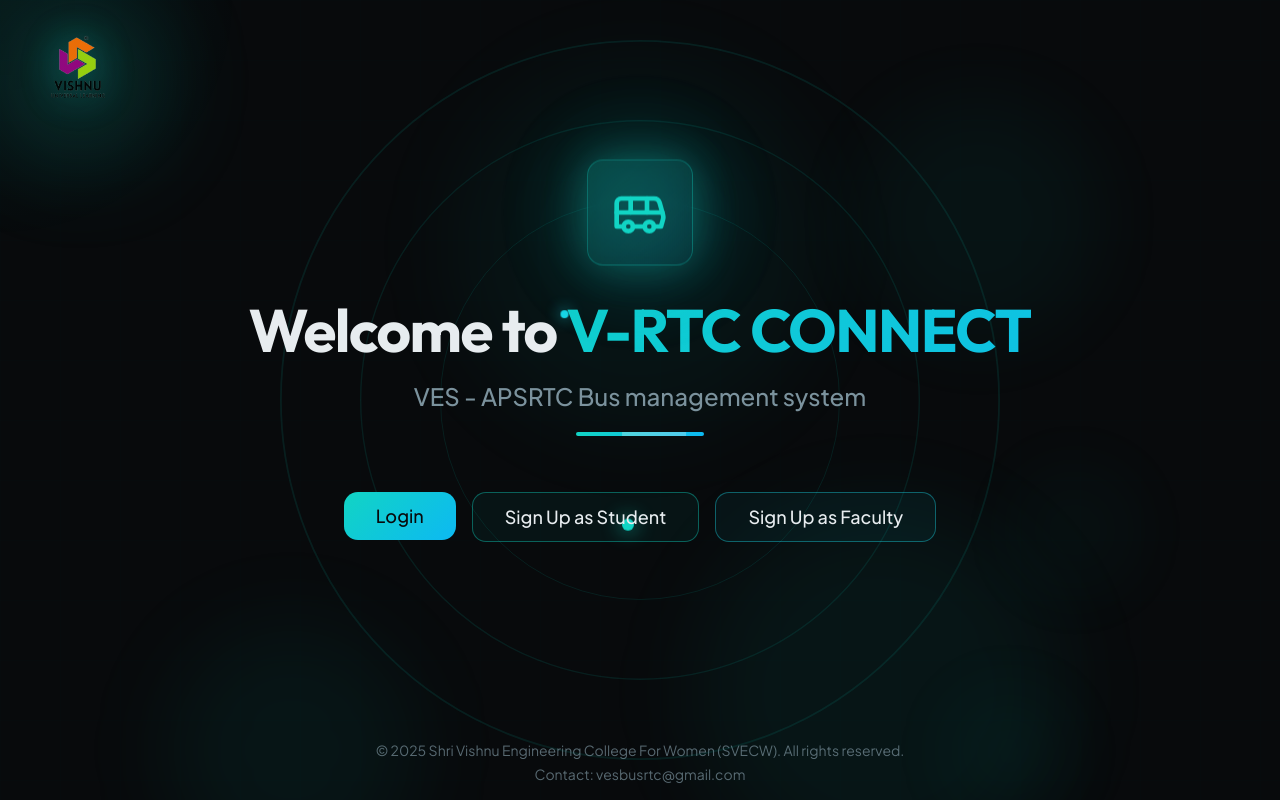
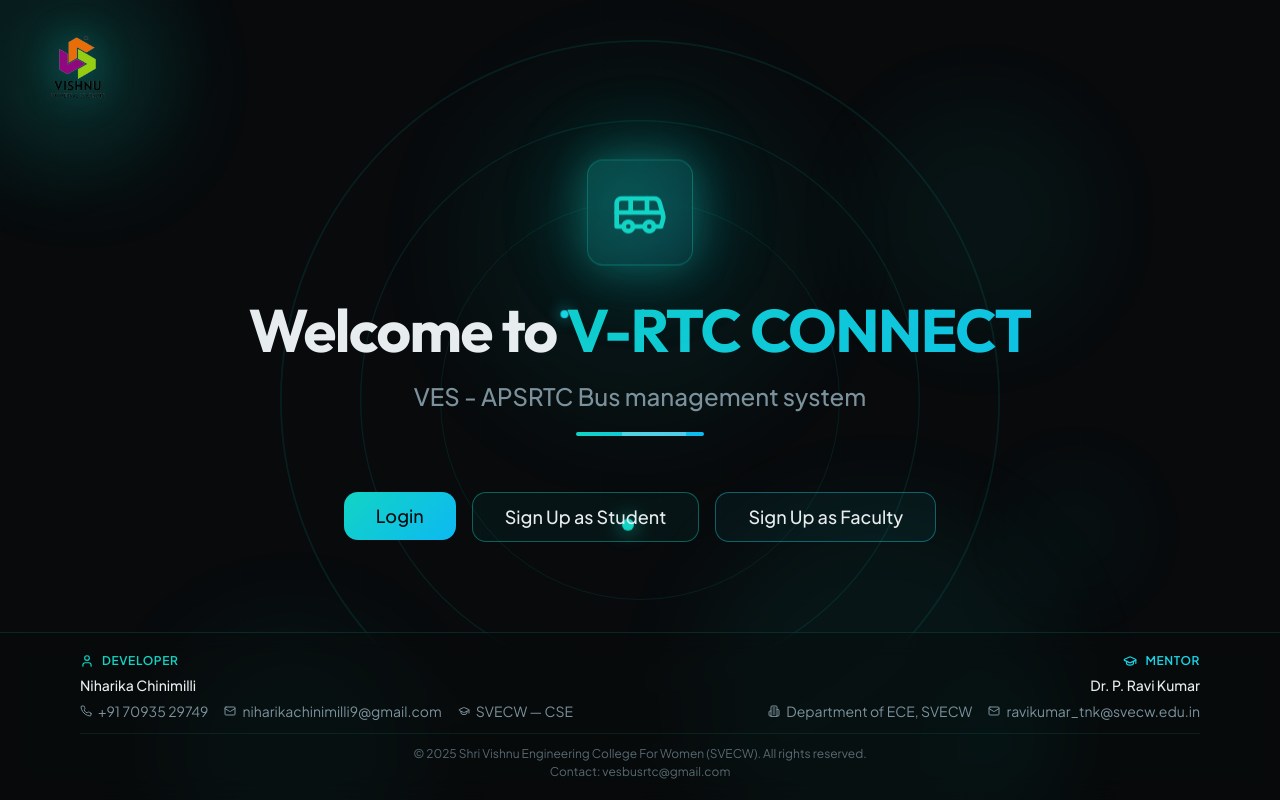
Before and after one commit to niharika9nx/v-rtc-connect-ded0bfcf, a React (Vite) app: page / in a window 1280 px wide. Built offline with nearby package versions, Linux system fonts and the light colour scheme; the HTML template or start-up script is replaced by a standard one.

Commit message:
Changes
Co-authored-by: niharika9nx <253202808+niharika9nx@users.noreply.github.com>

```diff
--- a/src/pages/Index.tsx
+++ b/src/pages/Index.tsx
@@ -1,6 +1,6 @@
 import { Link } from "react-router-dom";
 import { Button } from "@/components/ui/button";
-import { Bus, Sparkles } from "lucide-react";
+import { Bus, Sparkles, Mail, Phone, GraduationCap, Building2, User } from "lucide-react";
 import { useState, useEffect } from "react";
 import vishnuLogo from '@/assets/vishnu-logo.png';
 
@@ -230,13 +230,54 @@ const Index = () => {
         </div>
       </div>
 
-      {/* Copyright section */}
-      <div className="absolute bottom-4 left-0 right-0 z-10">
-        <div className="text-center text-xs md:text-sm text-muted-foreground/70 px-4 space-y-1">
-          <p>© 2025 Shri Vishnu Engineering College For Women (SVECW). All rights reserved.</p>
-          <p>Contact: <a href="mailto:vesbusrtc@gmail.com" className="hover:text-primary transition-colors">vesbusrtc@gmail.com</a></p>
+      {/* Footer */}
+      <footer className="absolute bottom-0 left-0 right-0 z-10 border-t border-primary/15 bg-background/40 backdrop-blur-md">
+        <div className="max-w-6xl mx-auto px-4 py-4 md:py-5">
+          <div className="grid grid-cols-1 md:grid-cols-2 gap-4 md:gap-8 text-xs md:text-sm">
+            {/* Developer */}
+            <div className="space-y-1.5">
+              <div className="flex items-center gap-2 text-primary font-semibold uppercase tracking-wider text-[11px] md:text-xs">
+                <User className="h-3.5 w-3.5" />
+                Developer
+              </div>
+              <p className="text-foreground font-medium">Niharika Chinimilli</p>
+              <div className="flex flex-wrap items-center gap-x-4 gap-y-1 text-muted-foreground">
+                <a href="tel:+917093529749" className="flex items-center gap-1.5 hover:text-primary transition-colors">
+                  <Phone className="h-3 w-3" /> +91 70935 29749
+                </a>
+                <a href="mailto:niharikachinimilli9@gmail.com" className="flex items-center gap-1.5 hover:text-primary transition-colors">
+                  <Mail className="h-3 w-3" /> niharikachinimilli9@gmail.com
+                </a>
+                <span className="flex items-center gap-1.5">
+                  <GraduationCap className="h-3 w-3" /> SVECW — CSE
+                </span>
+              </div>
+            </div>
+
+            {/* Mentor */}
+            <div className="space-y-1.5 md:text-right">
+              <div className="flex items-center gap-2 text-accent font-semibold uppercase tracking-wider text-[11px] md:text-xs md:justify-end">
+                <GraduationCap className="h-3.5 w-3.5" />
+                Mentor
+              </div>
+              <p className="text-foreground font-medium">Dr. P. Ravi Kumar</p>
+              <div className="flex flex-wrap md:justify-end items-center gap-x-4 gap-y-1 text-muted-foreground">
+                <span className="flex items-center gap-1.5">
+                  <Building2 className="h-3 w-3" /> Department of ECE, SVECW
+                </span>
+                <a href="mailto:ravikumar_tnk@svecw.edu.in" className="flex items-center gap-1.5 hover:text-primary transition-colors">
+                  <Mail className="h-3 w-3" /> ravikumar_tnk@svecw.edu.in
+                </a>
+              </div>
+            </div>
+          </div>
+
+          <div className="mt-3 pt-3 border-t border-primary/10 text-center text-[11px] md:text-xs text-muted-foreground/70 space-y-0.5">
+            <p>© 2025 Shri Vishnu Engineering College For Women (SVECW). All rights reserved.</p>
+            <p>Contact: <a href="mailto:vesbusrtc@gmail.com" className="hover:text-primary transition-colors">vesbusrtc@gmail.com</a></p>
+          </div>
         </div>
-      </div>
+      </footer>
     </div>
   );
 };
```
